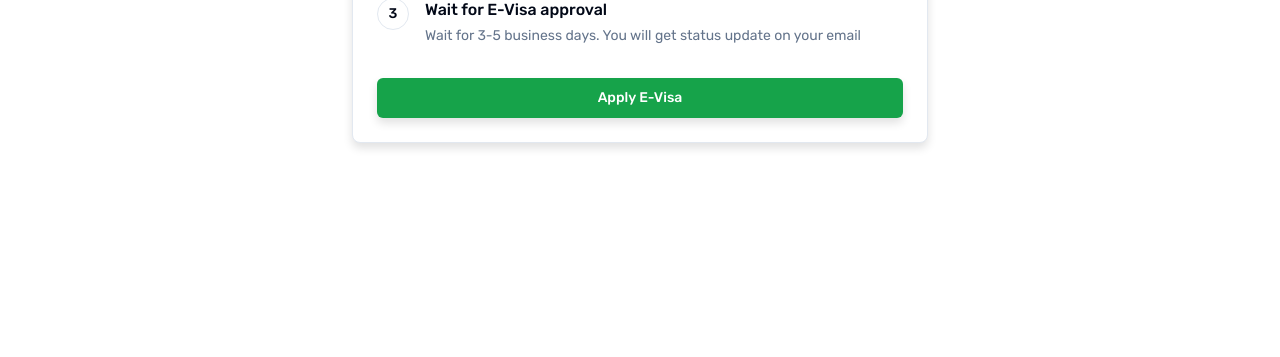
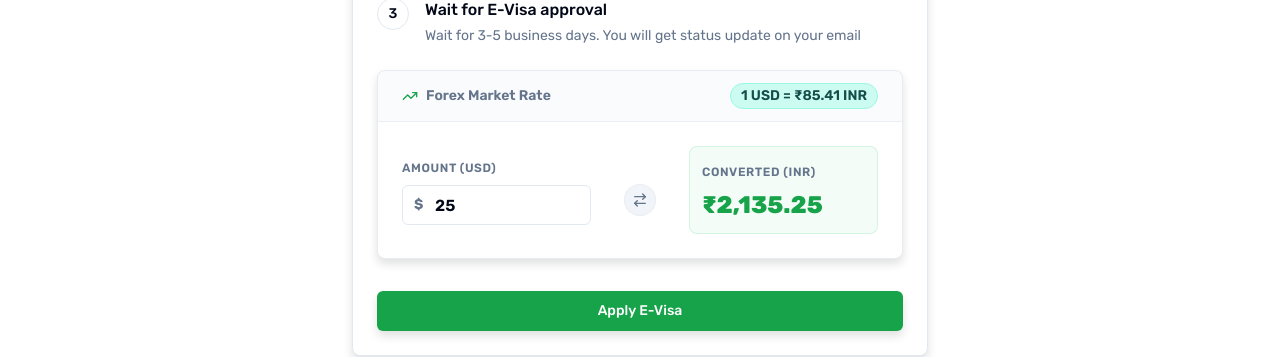
Before and after one commit to harsh-vardhhan/rupeetravel, a Next.js app: page /e-visa-vietnam-indians in a window 1280 px wide. Shown: the part 388-745 px from the top of the page. Built offline with nearby package versions, Linux system fonts and the light colour scheme.

Commit message:
feat: add USD to INR currency converter to Vietnam e-visa page

```diff
--- a/src/app/e-visa-vietnam-indians/page.js
+++ b/src/app/e-visa-vietnam-indians/page.js
@@ -7,6 +7,8 @@ import {
 } from "../../components/ui/card";
 import { Button } from "../../components/ui/button";
 import StructuredData from "../../components/util/structuredData";
+import { CurrencyConverterClient } from "../../components/ui/CurrencyConverterClient";
+import { USDINRMarketRate } from "../../constants/currency";
 
 export const dynamic = 'force-static';
 
@@ -115,6 +117,16 @@ export default function Home() {
                     </div>
                   ))}
                 </div>
+                <CurrencyConverterClient
+                  currencyPair="USDINR"
+                  exchange="forex market"
+                  rate={USDINRMarketRate}
+                  base="USD"
+                  quote="INR"
+                  baseSymbol="$"
+                  quoteSymbol="₹"
+                  amount={25}
+                />
               </CardContent>
               <CardFooter className="flex flex-col sm:flex-row gap-3 pt-2">
                 <a
```
